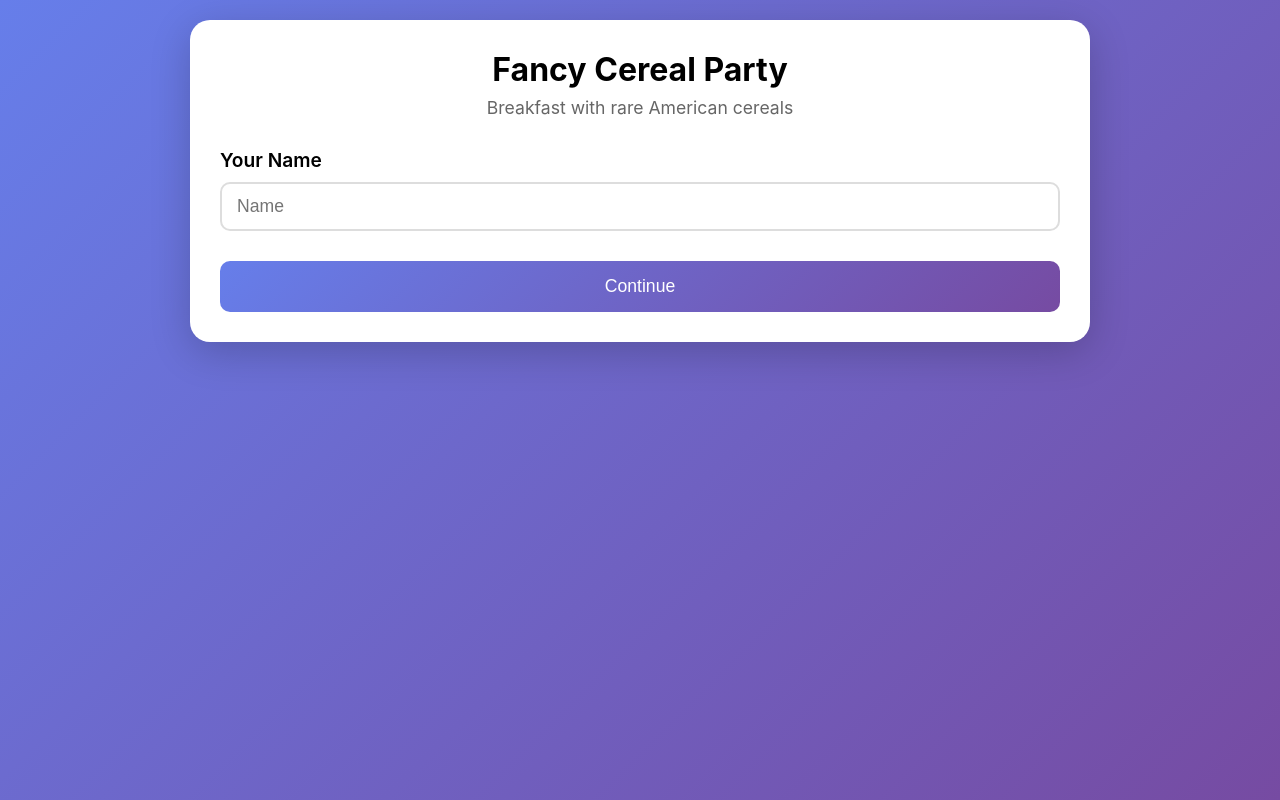
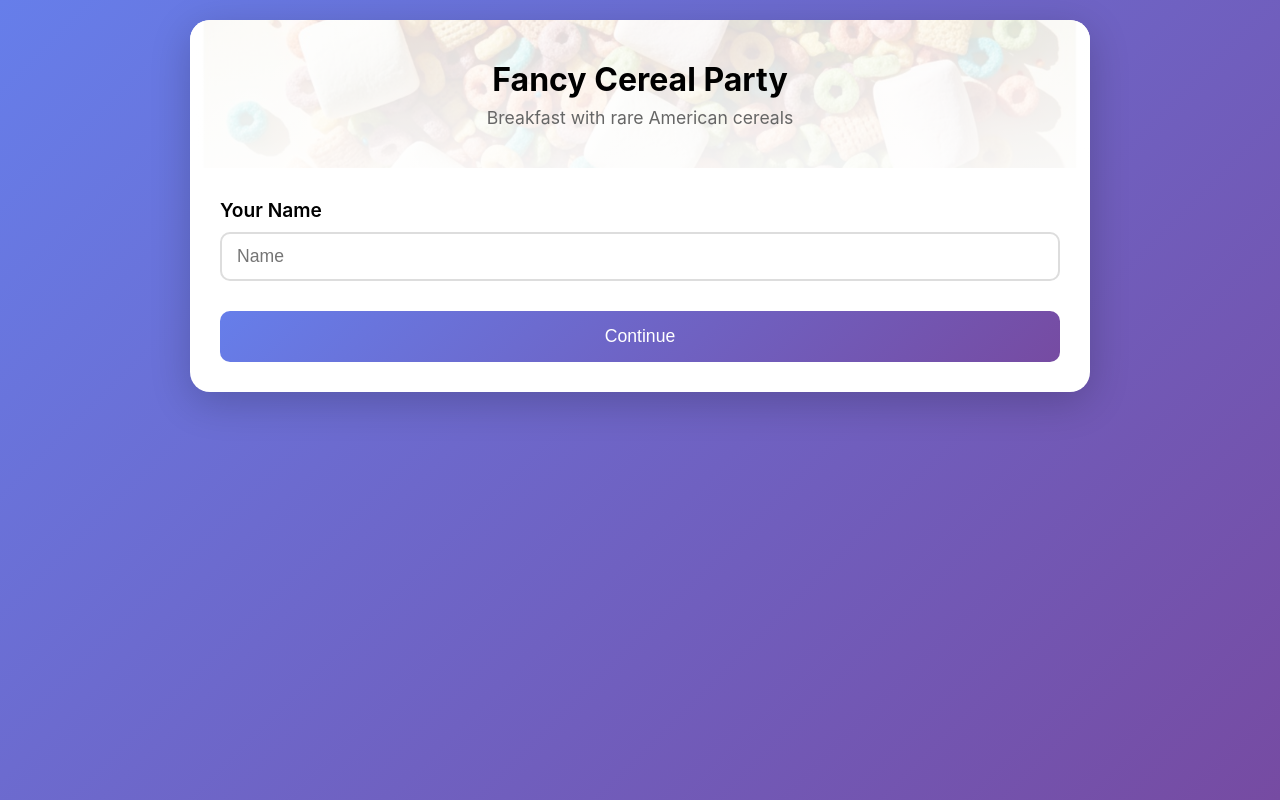
Before and after one commit to BackSlasher/cereal-party, a plain HTML site: page index.html in a window 1280 px wide. Drawn offline with Linux system fonts and the light colour scheme.

Commit message:
Add OG metadata and cereal hero background

```diff
--- a/index.html
+++ b/index.html
@@ -4,6 +4,20 @@
   <meta charset="UTF-8">
   <meta name="viewport" content="width=device-width, initial-scale=1.0">
   <title>Fancy Cereal Party</title>
+
+  <!-- Open Graph -->
+  <meta property="og:title" content="Fancy Cereal Party">
+  <meta property="og:description" content="Vote for your favorite rare American cereals and pick a date!">
+  <meta property="og:image" content="https://cereal.backslasher.net/og-image.jpg">
+  <meta property="og:url" content="https://cereal.backslasher.net">
+  <meta property="og:type" content="website">
+
+  <!-- Twitter/WhatsApp -->
+  <meta name="twitter:card" content="summary_large_image">
+  <meta name="twitter:title" content="Fancy Cereal Party">
+  <meta name="twitter:description" content="Vote for your favorite rare American cereals and pick a date!">
+  <meta name="twitter:image" content="https://cereal.backslasher.net/og-image.jpg">
+
   <link rel="stylesheet" href="style.css">
 </head>
 <body>
--- a/style.css
+++ b/style.css
@@ -23,6 +23,12 @@ body {
 header {
   text-align: center;
   margin-bottom: 30px;
+  padding: 40px 20px;
+  margin: -30px -30px 30px -30px;
+  border-radius: 20px 20px 0 0;
+  background:
+    linear-gradient(rgba(255,255,255,0.85), rgba(255,255,255,0.95)),
+    url('og-image.jpg') center/cover;
 }
 
 h1 {
```
Also changed, not shown: og-image.jpg (added).
